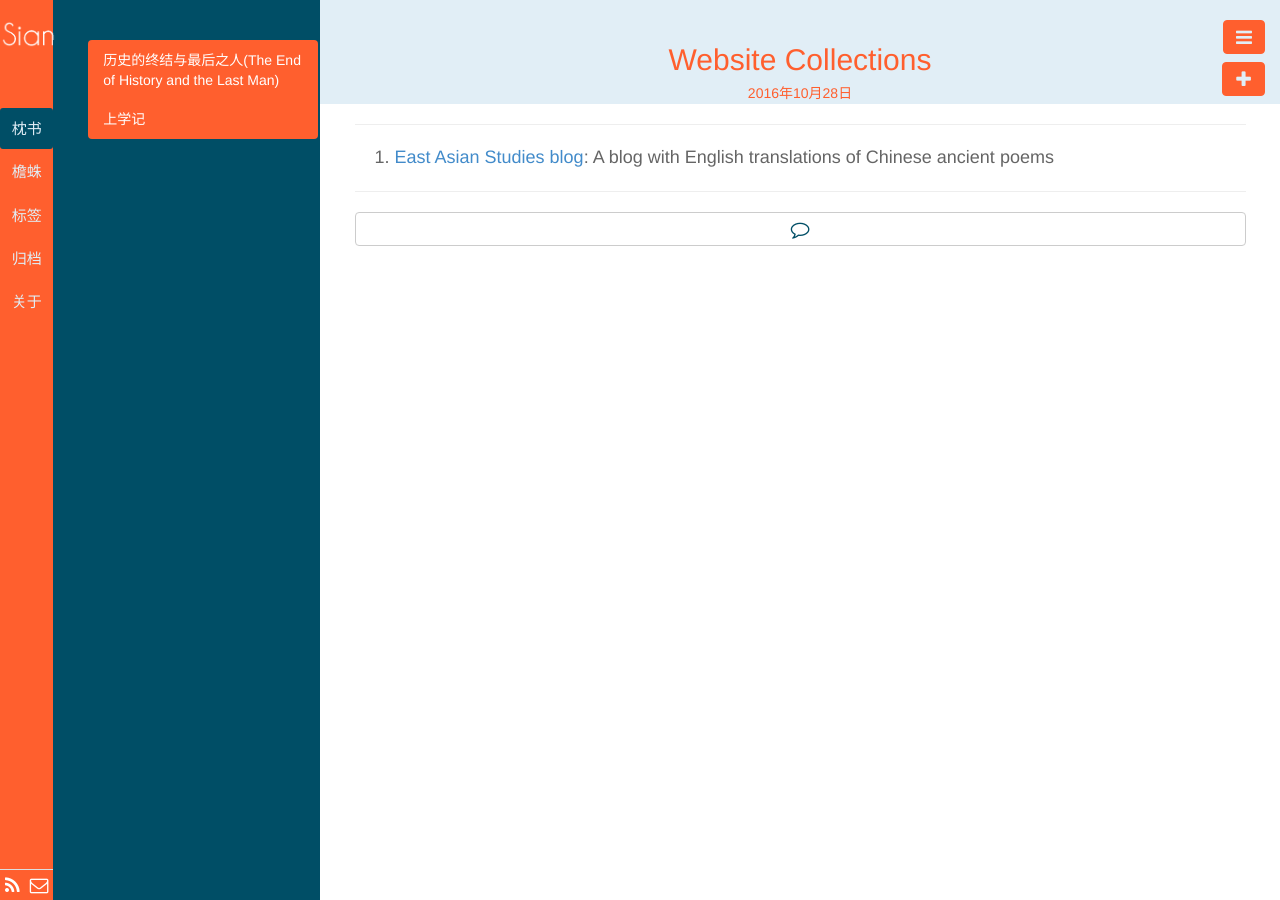
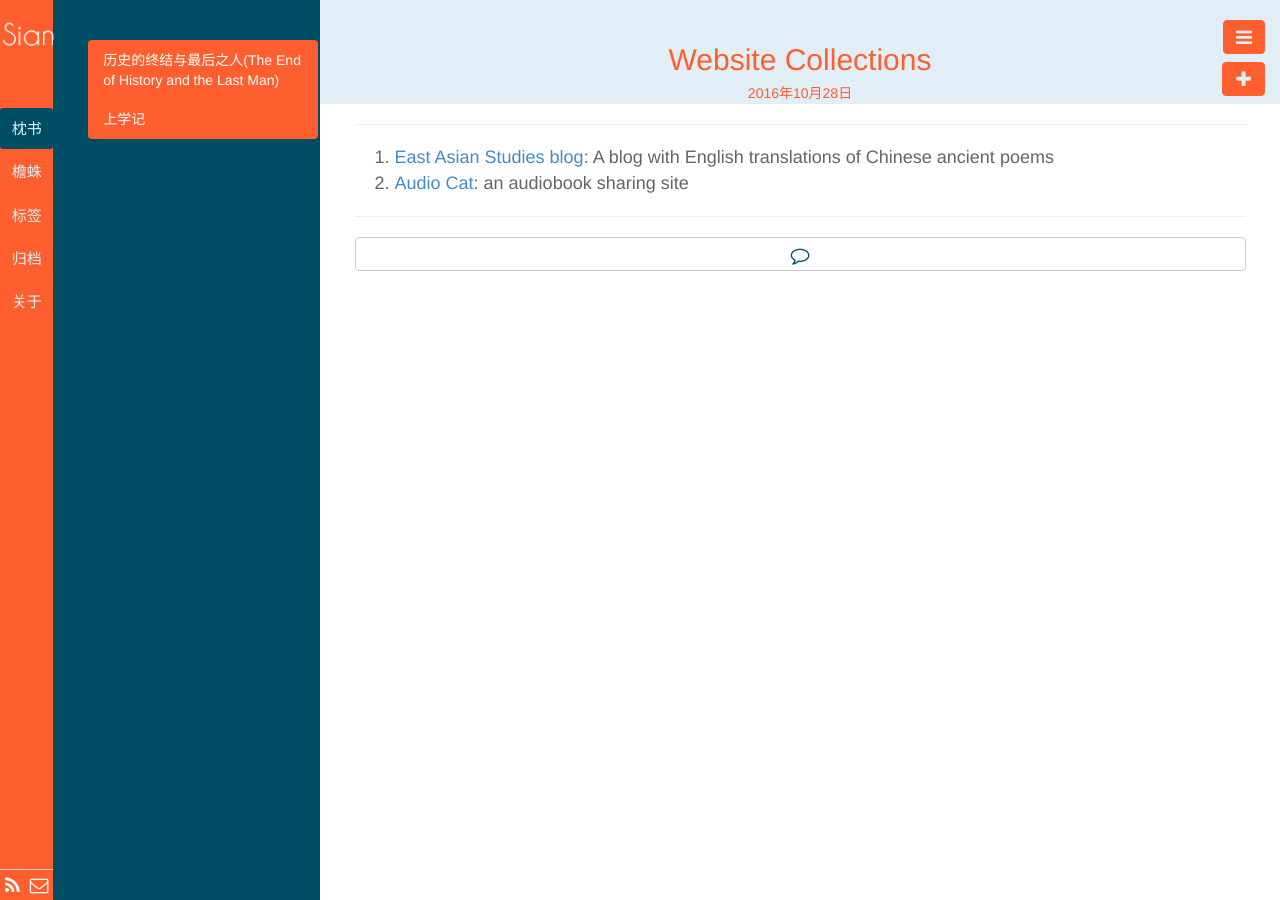
Before and after one commit to mathesse/mathesse.github.io, a Jekyll site: the page built from _posts/檐蛛/2016-10-28-website-collections.md, in a window 1280 px wide. Built offline with Jekyll 4.4.1, drawn with Linux system fonts in a browser that asks for light colours.

Commit message:
collection update

```diff
--- a/_posts/檐蛛/2016-10-28-website-collections.md
+++ b/_posts/檐蛛/2016-10-28-website-collections.md
@@ -9,3 +9,4 @@ description:
 ---
 
 1. [East Asian Studies blog](https://eastasiastudent.net "https://eastasiastudent.net"): A blog with English translations of Chinese ancient poems
+2. [Audio Cat](http://audioc.at "http://audioc.at"): an audiobook sharing site
```
